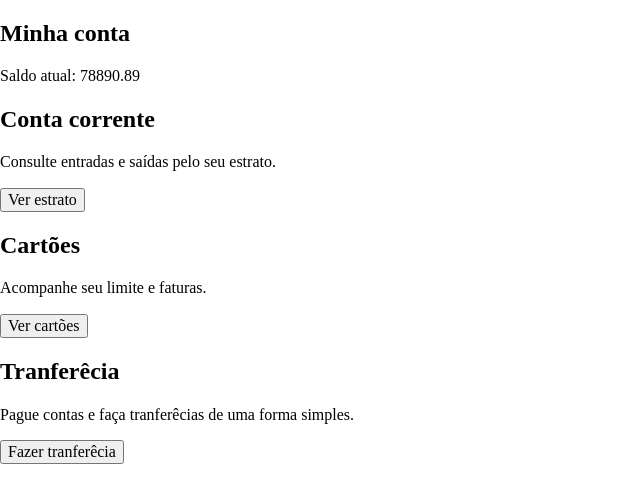
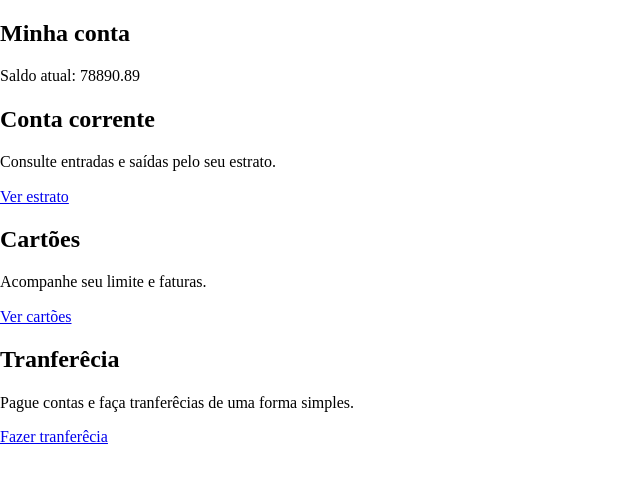
Before and after one commit to rickyalmeidadev/conta-simples-test, a React (Create React App) app: page /account in a window 1280 px wide. Shown: the top 502 px of the page, without its empty margins (0-640 px from the left). Built offline with nearby package versions, Linux system fonts and the light colour scheme; data requests are answered from the project's data file.

Commit message:
add link to account card

```diff
--- a/src/components/AccountCard/index.jsx
+++ b/src/components/AccountCard/index.jsx
@@ -1,10 +1,11 @@
 import React from 'react';
+import { Link } from 'react-router-dom';
 
-const AccountCard = ({ title, description, button, test }) => (
+const AccountCard = ({ title, description, buttonText, link, test }) => (
   <article data-testid={test}>
     <h2>{title}</h2>
     <p>{description}</p>
-    <button type="button">{button}</button>
+    <Link to={link}>{buttonText}</Link>
   </article>
 );
 
--- a/src/utils/cards.json
+++ b/src/utils/cards.json
@@ -2,19 +2,22 @@
   {
     "title": "Conta corrente",
     "description": "Consulte entradas e saídas pelo seu estrato.",
-    "button": "Ver estrato",
+    "buttonText": "Ver estrato",
+    "link": "/statement",
     "test": "statement"
   },
   {
     "title": "Cartões",
     "description": "Acompanhe seu limite e faturas.",
-    "button": "Ver cartões",
+    "buttonText": "Ver cartões",
+    "link": "/credit-cards",
     "test": "credit-cards"
   },
   {
     "title": "Tranferêcia",
     "description": "Pague contas e faça tranferêcias de uma forma simples.",
-    "button": "Fazer tranferêcia",
+    "buttonText": "Fazer tranferêcia",
+    "link": "/tranfer",
     "test": "transfer"
   }
 ]
```
Also changed, not shown: 2 other files (tests, documents, lock files or other folders).
